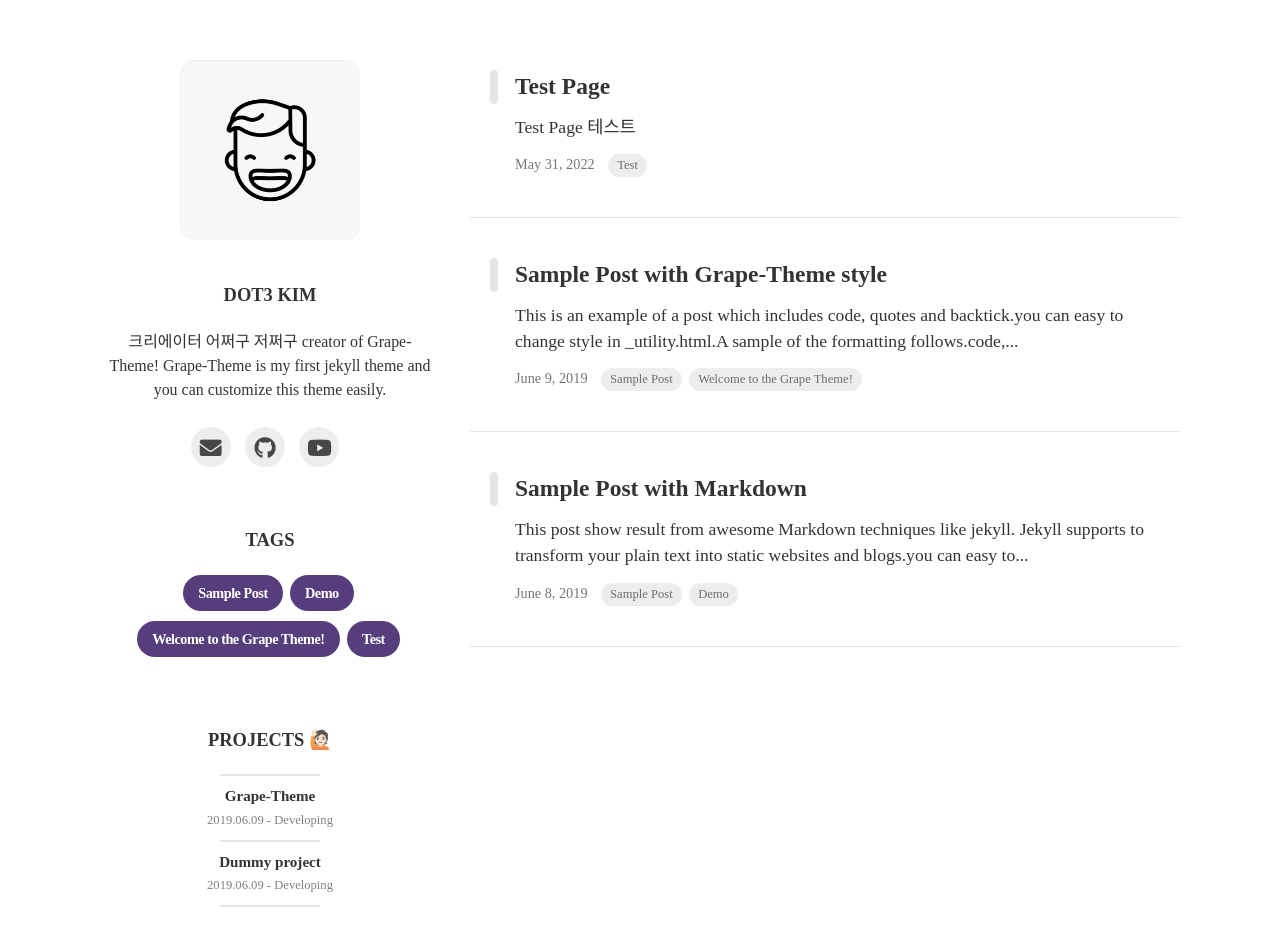
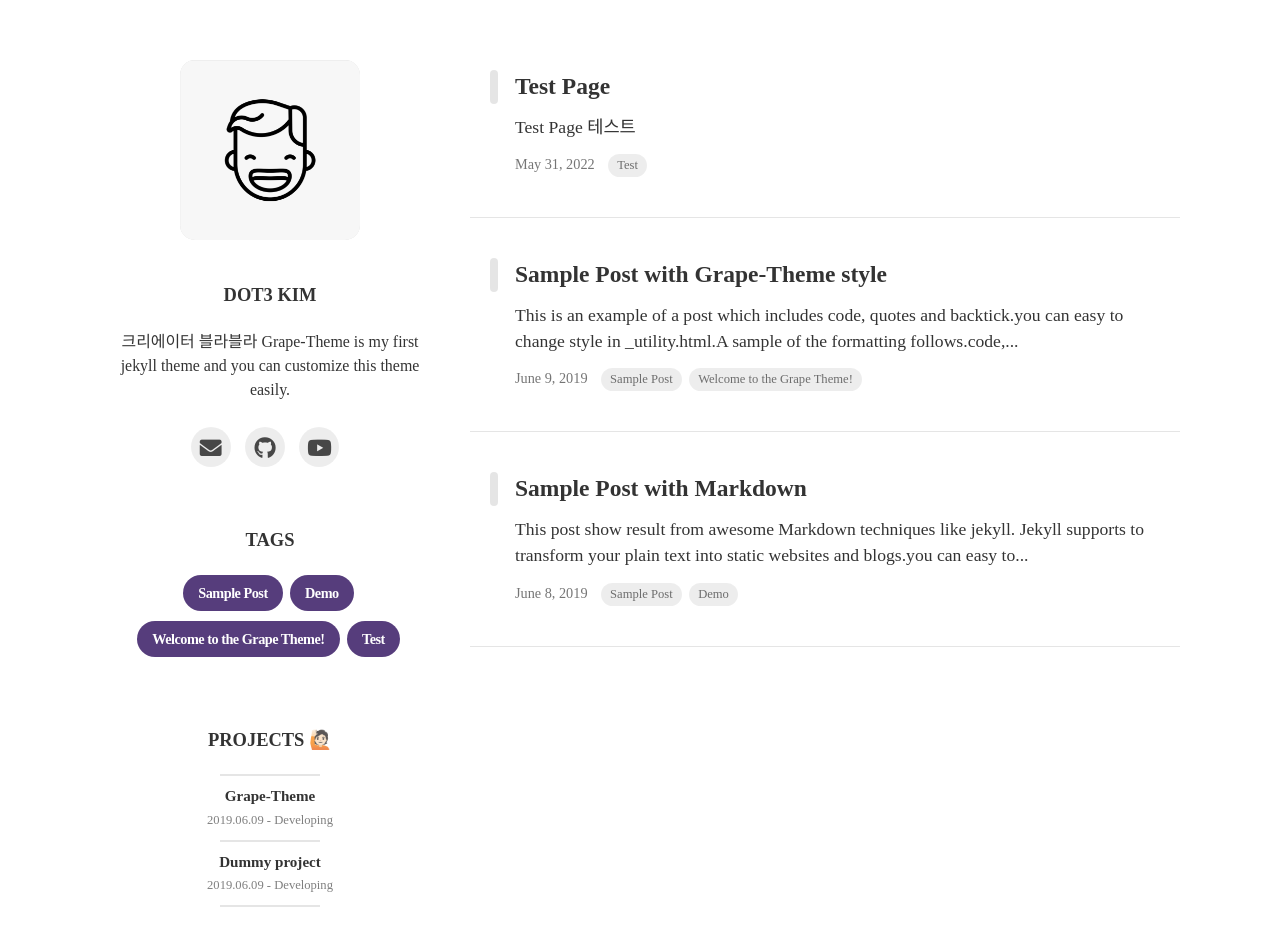
Before and after one commit to Dot3Kim/dot3kim.github.io, a Jekyll site: the page built from index.html, in a window 1280 px wide. Built offline with Jekyll 4.4.1, drawn with Linux system fonts in a browser that asks for light colours; nearby versions of some CDN libraries; some web fonts are replaced; the list of posts is cut into pages by our own code.

Commit message:
Update _config.yml

```diff
--- a/_config.yml
+++ b/_config.yml
@@ -4,14 +4,14 @@ url : "https://dot3kim.github.io/"
 
 # Blog Settings
 theme_settings :
-  title : Grape Theme
+  title : Dot3Kim
   favicon : assets/favicon.ico
 
   # Profile Settings
   profile :
     image : assets/img/smile.png
     username : Dot3 Kim
-    description : 크리에이터 어쩌구 저쩌구 creator of Grape-Theme! Grape-Theme is my first jekyll theme and you can customize this theme easily.
+    description : 크리에이터 블라블라 Grape-Theme is my first jekyll theme and you can customize this theme easily.
     experience :
       - start : 2017-05-03
         end : 2018-05-06
@@ -37,7 +37,7 @@ theme_settings :
   disqus_shortname :
 
 # Pagination
-paginate: 5
+paginate: 15
 #paginate_path: "blog/page:num"
 paginate_path: "page:num"
 
```
